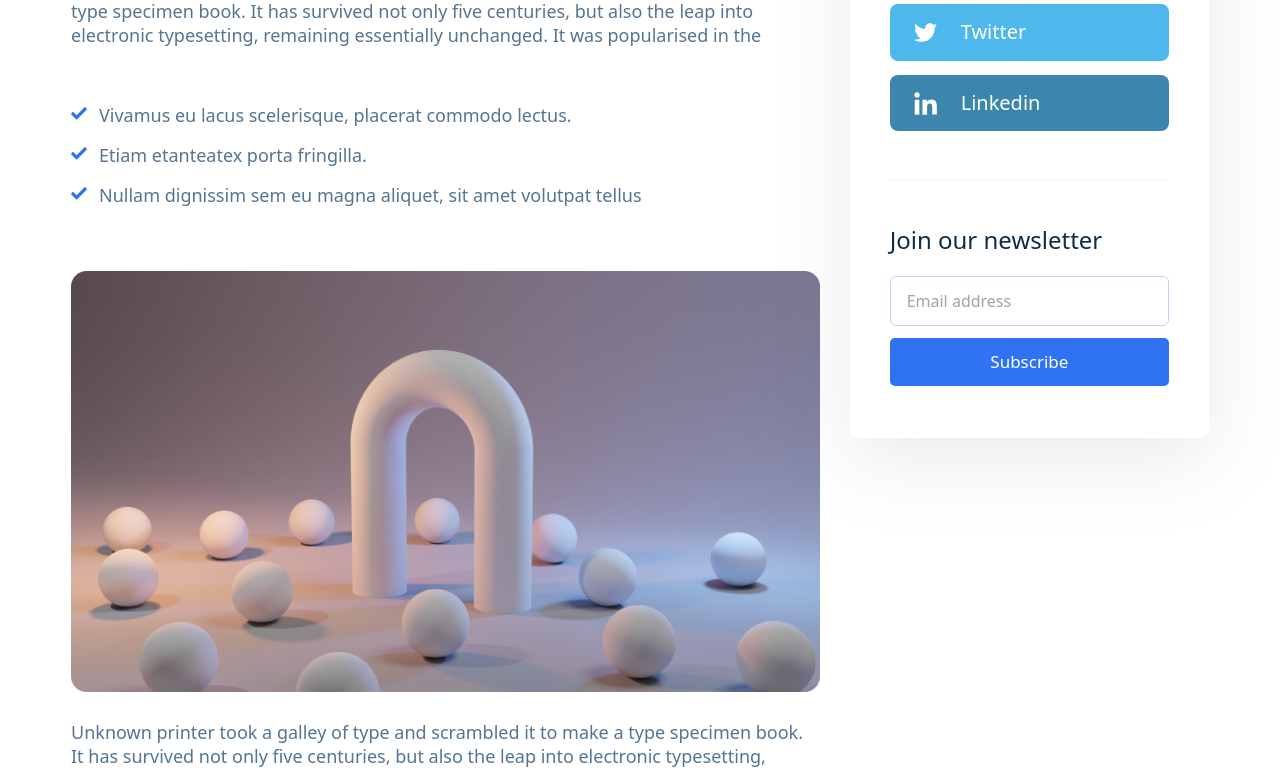
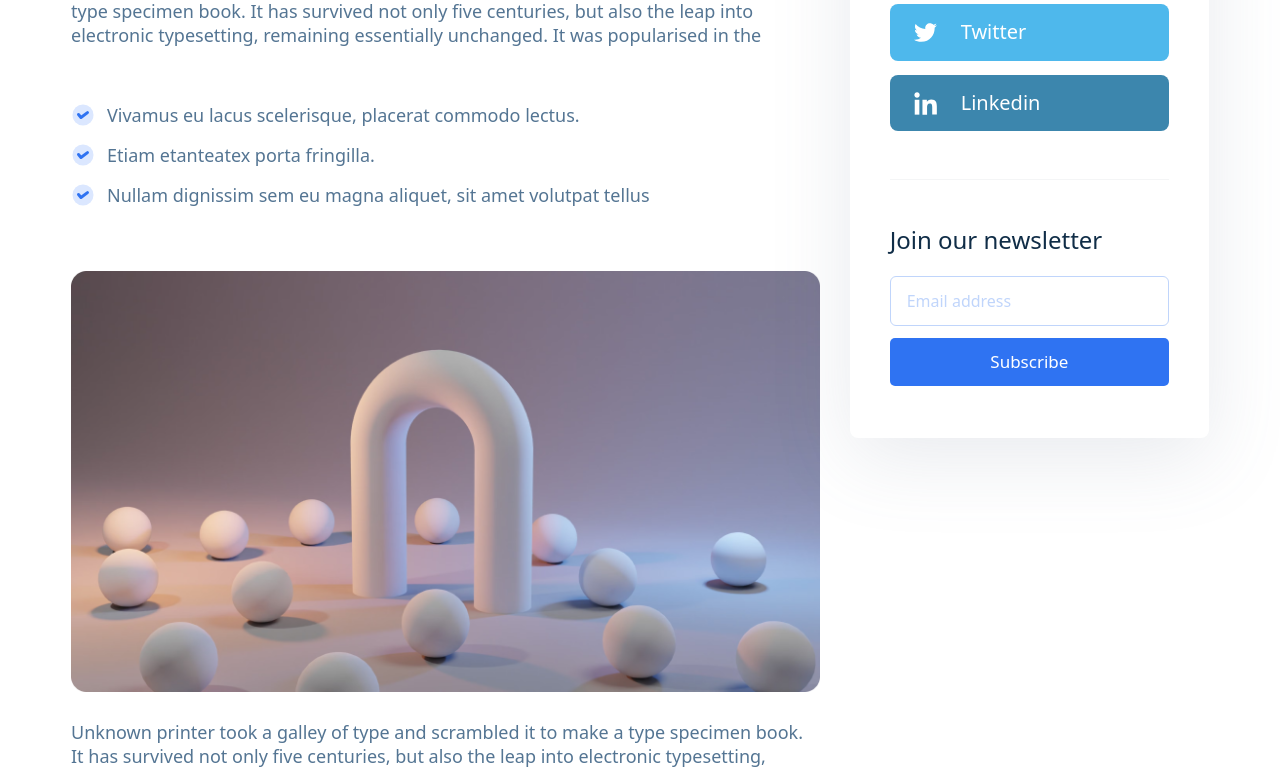
Before and after one commit to divyeshfortune/venus-updated, a Next.js app: page /Blog-details in a window 1280 px wide. Shown: the part 1406-2177 px from the top of the page. Built offline with nearby package versions, Linux system fonts and the light colour scheme.

Commit message:
blog changes and portfolio changes

```diff
--- a/src/app/globals.css
+++ b/src/app/globals.css
@@ -34,7 +34,7 @@ html {
     -webkit-text-size-adjust: 100%;
   }
   textarea, input[type="text"], input[type="number"], input[type="email"], input[type="tel"], select{
-    @apply block border-none outline-none text-base font-normal text-white m-0 rounded-[0.375rem] w-full;
+    @apply block border-none outline-none text-base font-normal text-midnight_text m-0 rounded-[0.375rem] w-full placeholder:text-[#C0D5FB];
   }
   h1{
     @apply md:text-48 text-28 font-bold text-midnight_text dark:text-white;
--- a/src/pages/Blog-details.js
+++ b/src/pages/Blog-details.js
@@ -4,6 +4,8 @@ import "../styles/style.css";
 import Header from "@/components/Header";
 import Image from "next/image";
 import Link from "next/link";
+import Blog from "@/components/Blog";
+import Footer from "@/components/Footer";
 
 const Blogdetails = () => {
   return (
@@ -69,11 +71,11 @@ const Blogdetails = () => {
                   remaining essentially unchanged. It was popularised in the
                 </p>
                 <ul className="pb-14">
-                  <li className="relative text-secondary text-18 font-medium pl-7 flex items-center py-2 before:content-[''] before:left-0 before:absolute before:bg-[url('/icon/right-lightblue.svg')] before:bg-no-repeat before:bg-contain before:w-4 before:h-4">
+                  <li className="relative text-secondary text-18 font-medium pl-9 flex items-center py-2 before:content-[''] before:left-0 before:absolute before:bg-[url('/icon/right-icon-blog.svg')] before:bg-no-repeat before:bg-contain before:w-6 before:h-6">
                     Vivamus eu lacus scelerisque, placerat commodo lectus.
                   </li>
-                  <li className="relative text-secondary text-18 font-medium pl-7 flex items-center py-2 before:content-[''] before:left-0 before:absolute before:bg-[url('/icon/right-lightblue.svg')] before:bg-no-repeat before:bg-contain before:w-4 before:h-4">Etiam etanteatex porta fringilla.</li>
-                  <li className="relative text-secondary text-18 font-medium pl-7 flex items-center py-2 before:content-[''] before:left-0 before:absolute before:bg-[url('/icon/right-lightblue.svg')] before:bg-no-repeat before:bg-contain before:w-4 before:h-4">
+                  <li className="relative text-secondary text-18 font-medium pl-9 flex items-center py-2 before:content-[''] before:left-0 before:absolute before:bg-[url('/icon/right-icon-blog.svg')] before:bg-no-repeat before:bg-contain before:w-6 before:h-6">Etiam etanteatex porta fringilla.</li>
+                  <li className="relative text-secondary text-18 font-medium pl-9 flex items-center py-2 before:content-[''] before:left-0 before:absolute before:bg-[url('/icon/right-icon-blog.svg')] before:bg-no-repeat before:bg-contain before:w-6 before:h-6">
                     Nullam dignissim sem eu magna aliquet, sit amet volutpat
                     tellus
                   </li>
@@ -124,6 +126,9 @@ const Blogdetails = () => {
           </div>
         </div>
       </section>
+
+      <Blog/>
+      <Footer/>
     </>
   );
 };
--- a/src/pages/portfolio-details.js
+++ b/src/pages/portfolio-details.js
@@ -61,11 +61,13 @@ const portfoliodetails = () => {
           </div>
         </div>
       </section>
-      <div className="border-b border-solid border-border">
+      <div className="border-b border-solid border-[#2F73F24D] max-w-[73.125rem] m-auto">
         <Testimonial/>
       </div>
       <Portfolio/>
-      <Footer/>
+      <div className="border-t border-solid border-[#2F73F24D] max-w-[73.125rem] m-auto">
+        <Footer/>
+      </div>
     </main>
     </>
   );
```
Also changed, not shown: public/icon/right-icon-blog.svg (added), public/icon/right-lightblue.svg (deleted).
